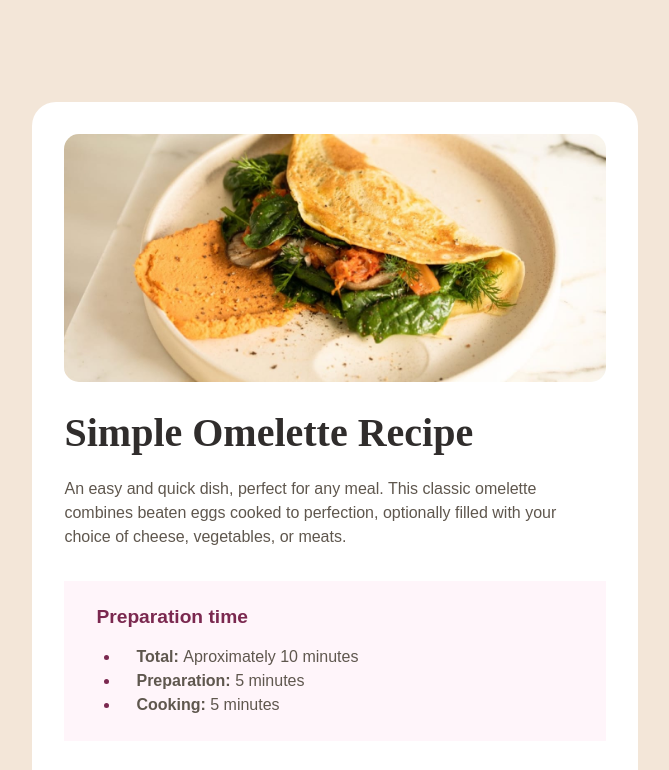
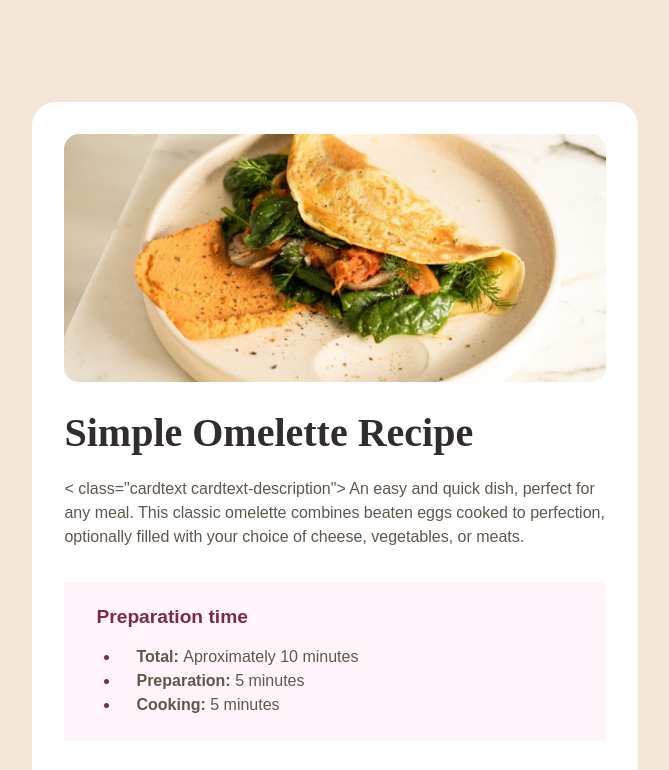
Before and after one commit to demetre1243/Recipepage, a plain HTML site: page index.html in a window 1280 px wide. Shown: the top 770 px of the page, without its empty margins (305-974 px from the left). Drawn offline with Linux system fonts and the light colour scheme.

Commit message:
addition

```diff
--- a/index.html
+++ b/index.html
@@ -12,11 +12,11 @@
         <h1 class="cardtext cardtext-heading cardtext-main">
             Simple Omelette Recipe
         </h1>
-        <p class="cardtext cardtext-description">
+        < class="cardtext cardtext-description">
             An easy and quick dish, perfect for any meal. This classic omelette
             combines beaten eggs cooked to perfection, optionally filled with your
             choice of cheese, vegetables, or meats.
-        </p>
+        </>
     </header>
 
     <aside class="cardaside">
```
